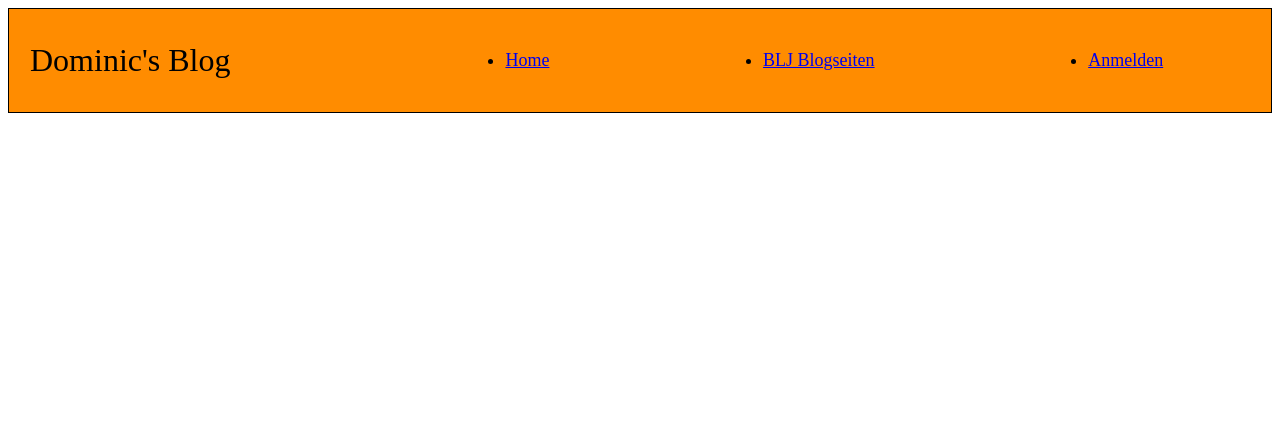
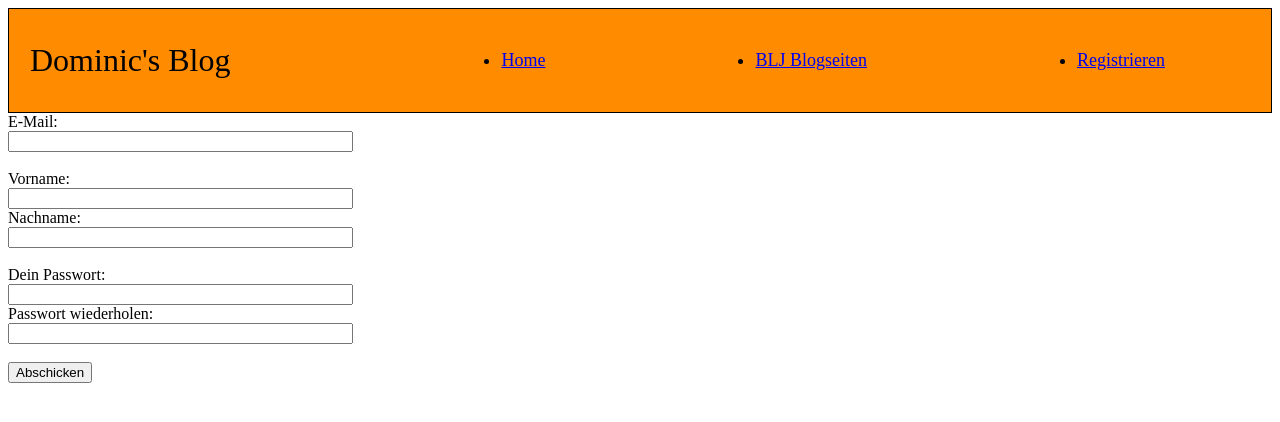
Before and after one commit to Dominic-Camenzind/bly-blog, a PHP site: page /login.php in a window 1280 px wide. Shown: the top 422 px of the page. Run offline with PHP 8.4, Linux system fonts and the light colour scheme.

Commit message:
Alle 1. Prioritätsaufgaben fertig registrierung funktioniert

```diff
--- a/header.php
+++ b/header.php
@@ -14,7 +14,7 @@
     <ul class="flex-item2">
         <li><a href="home.php">Home</a></li>
         <li><a href="otherblogs.php">BLJ Blogseiten</a></li>
-        <li><a href="login.php">Anmelden</a></li>
+        <li><a href="login.php">Registrieren</a></li>
     </ul>
 </nav>
 
--- a/login.php
+++ b/login.php
@@ -1,7 +1,12 @@
+<?php
+session_start();
+$pdo = new PDO('mysql:host=localhost;dbname=blog', 'root', '');
+?>
+
 <!DOCTYPE html>
 <html>
 <head>
-    <title>Anmelden</title>
+    <title>Registrieren</title>
     <link rel="stylesheet" href="home.css">
 </head>
 <body>
@@ -12,5 +17,97 @@
 
 
 
+
+<?php
+$showFormular = true;
+
+if(isset($_GET['register'])) {
+    $error = false;
+    $email = $_POST['email'];
+    $passwort = $_POST['passwort'];
+    $passwort2 = $_POST['passwort2'];
+    $vorname = $_POST['vorname'];
+    $nachname = $_POST['nachname'];
+
+    if(!filter_var($email, FILTER_VALIDATE_EMAIL)) {
+        echo 'Bitte eine gültige E-Mail-Adresse eingeben<br>';
+        $error = true;
+    }
+    if(strlen($vorname) == 0) {
+        echo 'Bitte einen Vornamen angeben<br>';
+        $error = true;
+    }
+    if(strlen($nachname) == 0) {
+        echo 'Bitte einen Nachname angeben<br>';
+        $error = true;
+    }
+    if(strlen($passwort) == 0) {
+        echo 'Bitte ein Passwort angeben<br>';
+        $error = true;
+    }
+    if($passwort != $passwort2) {
+        echo 'Die Passwörter müssen übereinstimmen<br>';
+        $error = true;
+    }
+
+    if(!$error) {
+        $statement = $pdo->prepare("SELECT * FROM register WHERE email = :email");
+        $result = $statement->execute(array('email' => $email));
+        $user = $statement->fetch();
+
+        if($user !== false) {
+            echo 'Diese E-Mail-Adresse ist bereits vergeben<br>';
+            $error = true;
+        }
+    }
+
+    if(!$error) {
+        $passwort_hash = password_hash($passwort, PASSWORD_DEFAULT);
+
+        $statement = $pdo->prepare("INSERT INTO register (email, vorname, nachname,  passwort) VALUES (:email, :vorname, :nachname, :passwort)");
+        $result = $statement->execute(array('email' => $email, 'vorname' => $vorname, 'nachname' => $nachname, 'passwort' => $passwort_hash));
+
+        if($result) {
+            echo 'Du wurdest erfolgreich registriert. <a href="login.php">Zum Login</a>';
+            $showFormular = false;
+        } else {
+            echo 'Beim Abspeichern ist leider ein Fehler aufgetreten<br>';
+        }
+    }
+}
+
+if($showFormular) {
+?>
+
+<form action="?register=1" method="post">
+E-Mail:<br>
+<input type="email" size="40" maxlength="250" name="email"><br><br>
+
+Vorname:<br>
+<input type="text" size="40"  maxlength="250" name="vorname"><br>
+
+Nachname:<br>
+<input type="text" size="40"  maxlength="250" name="nachname"><br><br>
+
+Dein Passwort:<br>
+<input type="password" size="40"  maxlength="250" name="passwort"><br>
+
+Passwort wiederholen:<br>
+<input type="password" size="40" maxlength="250" name="passwort2"><br><br>
+
+<input type="submit" value="Abschicken">
+</form>
+
+<?php
+}
+?>
+
 </body>
 </html>
+
+
+
+
+
+</body>
+</html>
```
Also changed, not shown: home.css (+32 -11 lines), home.php (+25 -28 lines), otherblogs.php (+21 -0 lines).
